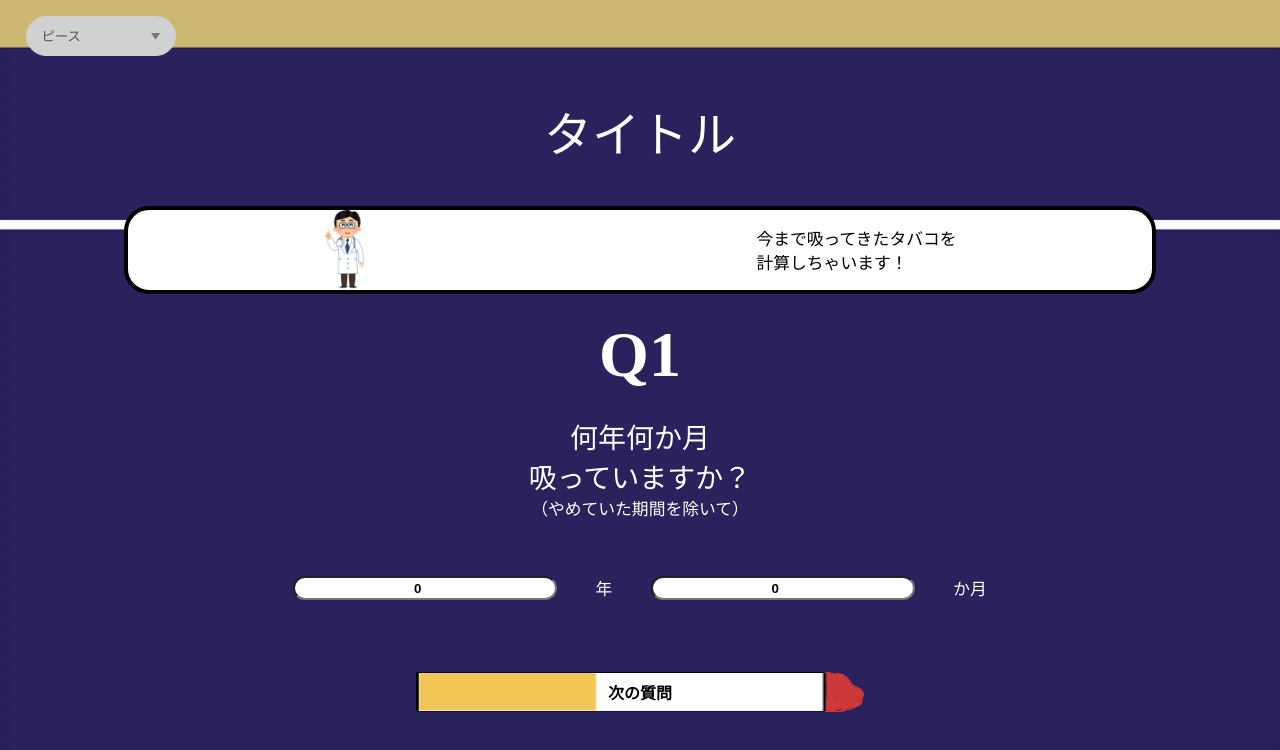
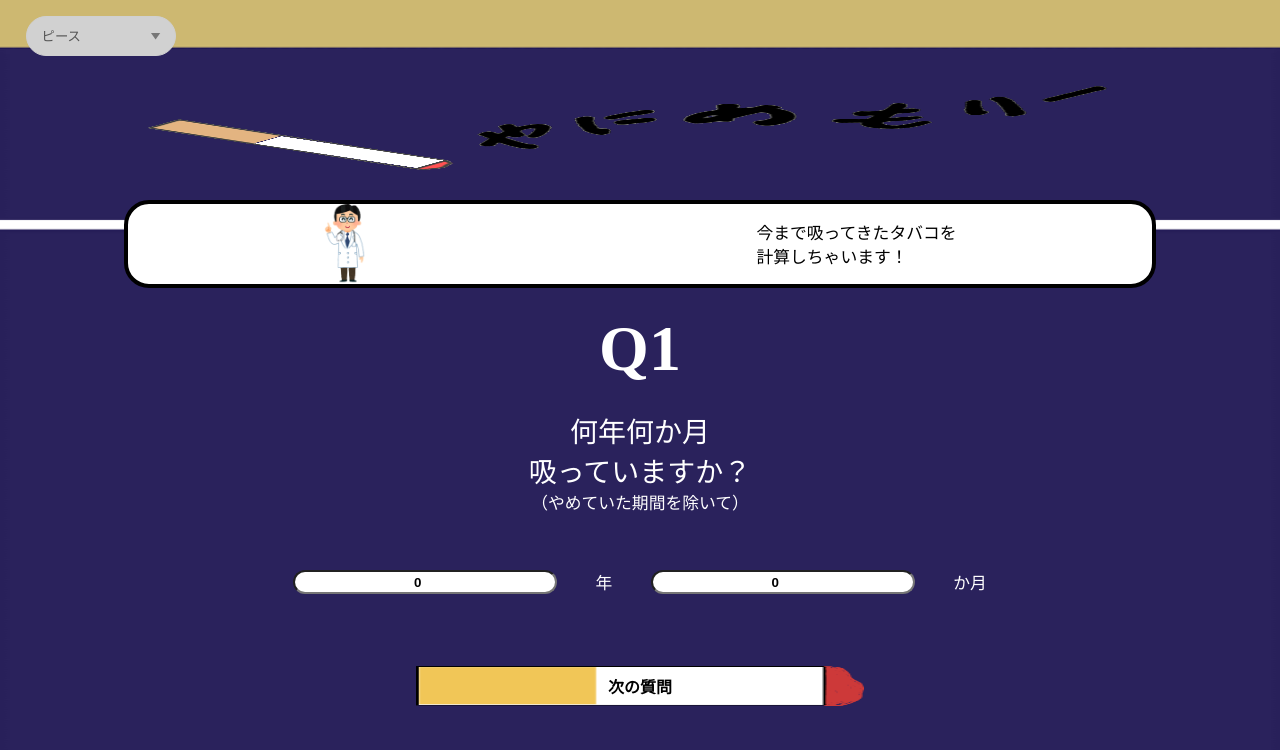
Before and after one commit to ten-pro/GiikuCAMPvol10, a Vue app in the folder tabakoapp/: page / in a window 1280 px wide. Shown: the top 750 px of the page. Built offline with nearby package versions, Linux system fonts and the light colour scheme.

Commit message:
最終完成(仮)

```diff
--- a/tabakoapp/src/components/Login.vue
+++ b/tabakoapp/src/components/Login.vue
@@ -1,6 +1,7 @@
 <template>
     <div class="rap">
-        <div class="title">タイトル</div>
+        <div class="title">
+        </div>
         <div class="doctor_area">
             <img class="doctor_img" src="./PNG/doctor.png">
             <p class="doctor_text">
@@ -63,7 +64,7 @@ try{
 }
 
 const createfunk=()=>{
-    console.log(questions)
+    console.log((questions.year*365+questions.month*30)*questions.day)
     axios
         .post('http://mp-class.chips.jp/tobaco/main.php', {
             number:(questions.year*365+questions.month*30)*questions.day,//今までに吸ってきた本数
@@ -96,16 +97,30 @@ h1{
     transition: width 1s ease-in-out;
 }
 .title{
-    margin-top:5vh;
+    display: flex;
+    justify-content: center;
+    align-items: center;
     text-align: center;
-    font-size:6vh;
+    width:80vw;
+    height: 15vh;
+    margin:auto;
+    margin-top:0vh;
+    background-image: url("./PNG/title.png");
+    background-size: 100% 100%;
+    color: #000000;
+
+}
+.title_text{
+    font-size: 8vw;
+    /* -webkit-text-stroke: 0.8vw rgb(0, 0, 0); */
+    font-family: "けいふぉんと";
 }
 .doctor_area{
     display: flex;
     background-color: white;
     color:black;
     margin:auto;
-    margin-top:5vh;
+    margin-top:3vh;
     width: 80vw;
     height:10vh;
     border: 0.5vh solid #000000;
--- a/tabakoapp/src/components/dashboard.vue
+++ b/tabakoapp/src/components/dashboard.vue
@@ -136,7 +136,7 @@
     ])
   async function fetchData() {
     const res = await axios.post('http://mp-class.chips.jp/tobaco/main.php', {
-            user_id:1,//ユーザID
+            user_id:localStorage.getItem("tabaco_id"),//ユーザID
             login_user: ''
         }, {
             headers: {
--- a/tabakoapp/src/components/graph.vue
+++ b/tabakoapp/src/components/graph.vue
@@ -21,7 +21,7 @@
 
   <template>
     <div class="box">
-            <div class="text">graph</div>
+            <div class="text">グラフ</div>
             <Chart
       :size="{ width: 380, height: 220 }"
       :data="data"
--- a/tabakoapp/src/components/headerr.vue
+++ b/tabakoapp/src/components/headerr.vue
@@ -4,7 +4,8 @@
             <div class="left">
                <wallPaper />
             </div>
-            <div class="center">Title</div>
+            <div class="title">
+            </div>
             <div class="right">
                 <a href="https://www.clubjt.jp/map">
                     <tbspot />
@@ -18,6 +19,20 @@
   import wallPaper from './svg_png_img/wallPaper.vue'
   </script>
   <style scoped>
+  .title{
+    display: flex;
+    justify-content: center;
+    align-items: center;
+    text-align: center;
+    width:60vw;
+    height: 15vh;
+    margin:auto;
+    margin-top:-6.5vh;
+    background-image: url("./PNG/title.png");
+    background-size: 100% 100%;
+    color: #000000;
+
+}
 .header {
     display: flex;
     justify-content: space-around;
--- a/tabakoapp/src/components/total.vue
+++ b/tabakoapp/src/components/total.vue
@@ -20,6 +20,8 @@
     height: 30vmin;
     border-radius: 50%;
     border: 2px solid black;
+    color: black;
+    background-color: white;
   }
   .totalText {
     position: absolute;
```
Also changed, not shown: tabakoapp/src/components/PNG/title.png (added).
